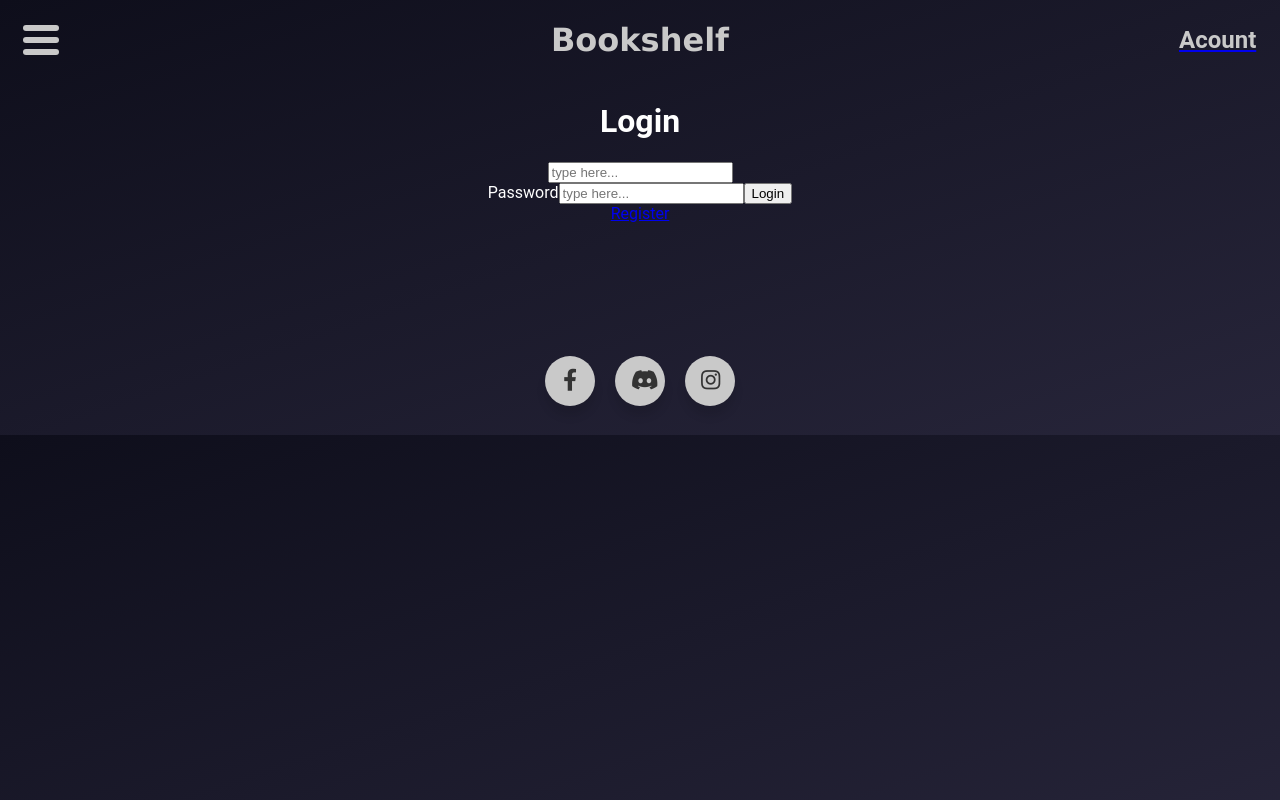
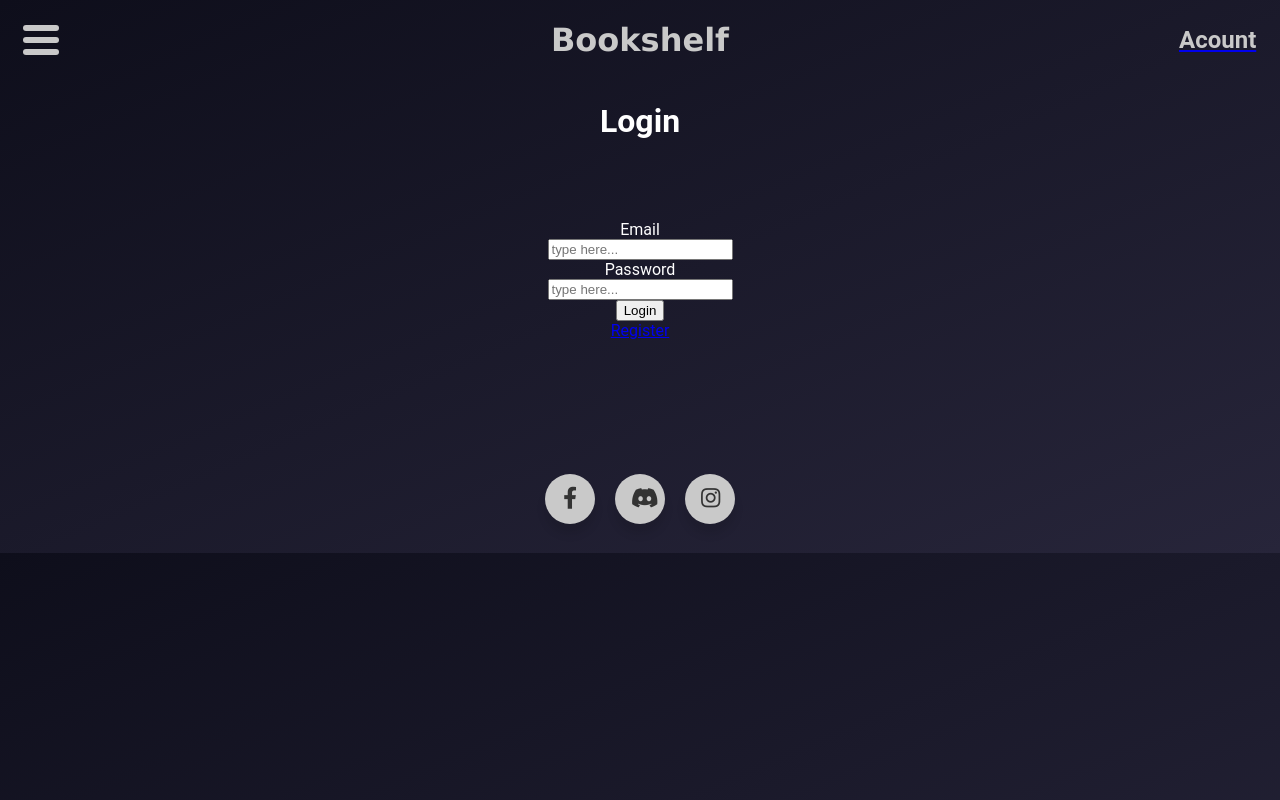
Before and after one commit to jacobbogle/bookshelf, a Vue app: page /login in a window 1280 px wide. Built offline with nearby package versions, Linux system fonts and the light colour scheme.

Commit message:
fixed centering of forms

```diff
--- a/src/views/Login-page.vue
+++ b/src/views/Login-page.vue
@@ -2,13 +2,8 @@
   <div id="wrapper">
     <h1>Login</h1>
     <h2>{{ currentUser }}</h2>
-    <!-- <% if (messages.error) { %>
-    <%= messages.error %>
-    <% } %> -->
-    <!-- <form action="/login" method="POST"> -->
     <div class="centered">
-      <div>
-        <!-- <label for="email">Email</label> -->
+      <label for="email">Email</label>
       <input
         v-model="email"
         placeholder="type here..."
@@ -17,8 +12,6 @@
         name="email"
         required
       />
-      </div>
-      <div>
       <label for="password">Password</label>
       <input
         v-model="password"
@@ -29,7 +22,6 @@
         required
       />
       <button @click="postSession()" type="submit">Login</button>
-      </div>
     </div>
     <!-- </form> -->
     <router-link id="link" to="/register"><span>Register</span></router-link>
@@ -99,7 +91,7 @@ h2 {
   justify-content: center;
 }
 
-form {
+.centered {
   display: flex;
   flex-direction: column;
   justify-content: center;
@@ -111,8 +103,4 @@ h1,
 label {
   color: white;
 }
-
-.centered {
-  text-align: center;
-}
 </style>
--- a/src/views/Register-page.vue
+++ b/src/views/Register-page.vue
@@ -1,11 +1,7 @@
 <template>
   <div id="wrapper">
     <h1>Register</h1>
-    <!-- <% if (messages.error) { %>
-    <%= messages.error %>
-    <% } %> -->
-    <!-- <form> -->
-    <div>
+    <div class="centered">
       <label for="name">Name</label>
       <input
         v-model="name"
@@ -15,8 +11,6 @@
         name="name"
         required
       />
-    </div>
-    <div>
       <label for="email">Email</label>
       <input
         v-model="email"
@@ -26,8 +20,6 @@
         name="email"
         required
       />
-    </div>
-    <div>
       <label for="password">Password</label>
       <input
         v-model="password"
@@ -37,8 +29,8 @@
         name="password"
         required
       />
+      <button @click="registerFunction" type="submit">Register</button>
     </div>
-    <button @click="registerFunction" type="submit">Register</button>
     <!-- </form> -->
     <router-link id="link" to="/login"><span>Login</span></router-link>
   </div>
@@ -113,4 +105,11 @@ h1,
 label {
   color: white;
 }
+.centered {
+  display: flex;
+  flex-direction: column;
+  justify-content: center;
+  align-items: center;
+  margin-top: 5rem;
+}
 </style>
```
Lines whose indentation alone changed are shown as unchanged.
